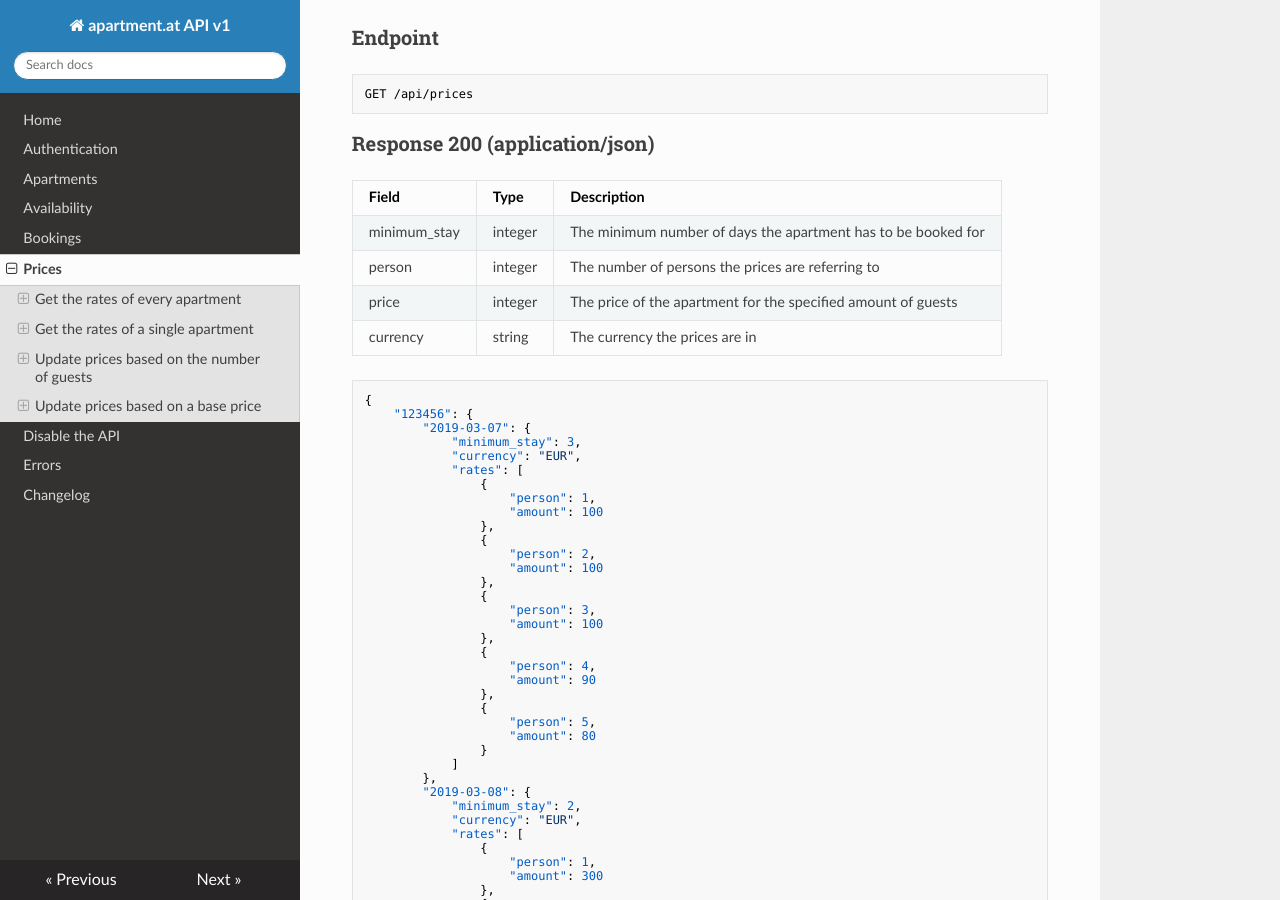
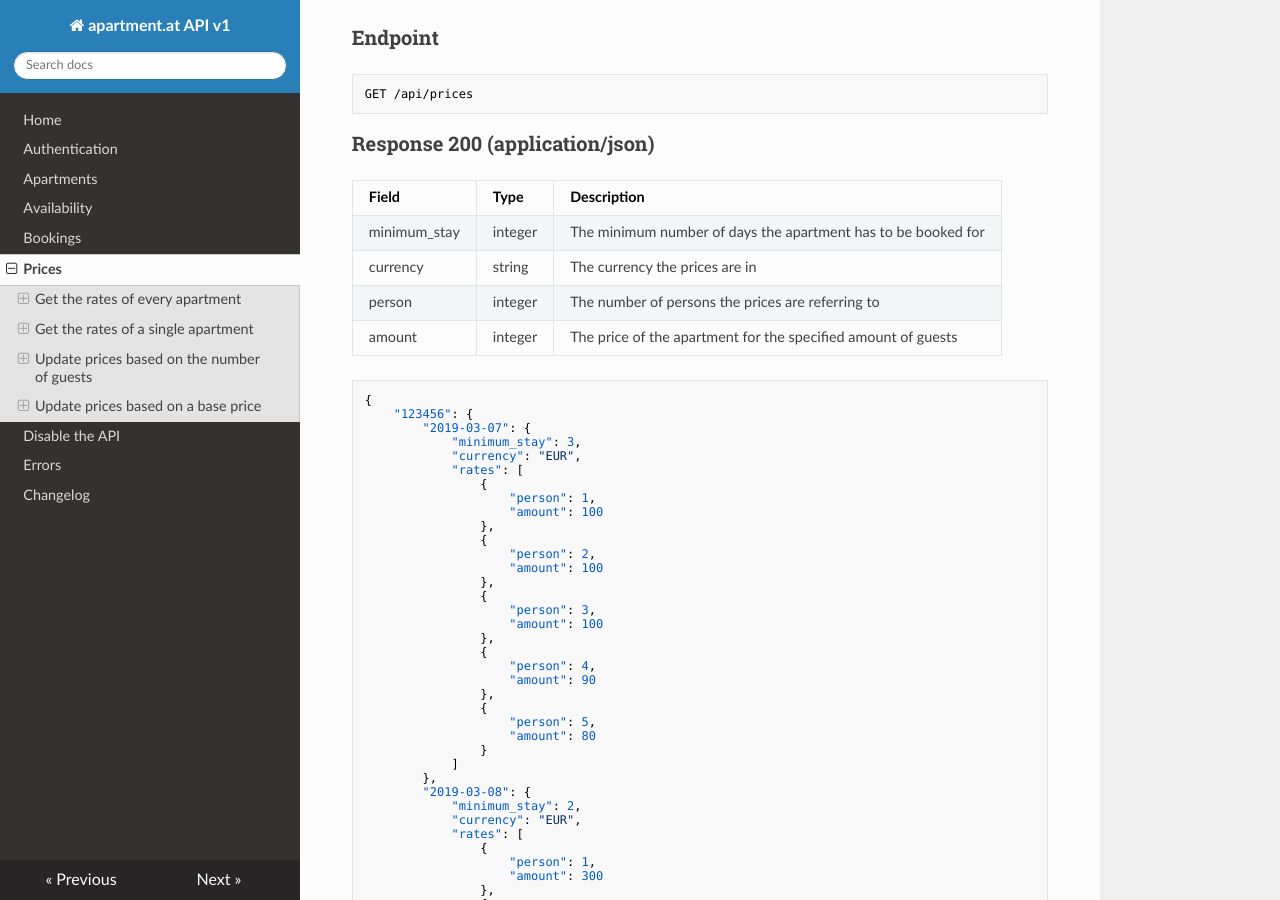
Before and after one commit to ApartmentAT/aat-api-docs, an MkDocs documentation site: the page built from docs/prices.md, in a window 1280 px wide and 900 px high, scrolled down 312 px. Built offline with MkDocs 1.6.1, drawn with Linux system fonts in a browser that asks for light colours; nearby versions of some CDN libraries; old or Windows-style settings are respelled for this version of MkDocs; some of the changed text lies outside the part shown.

Commit message:
Get rates response fix

````diff
--- a/docs/prices.md
+++ b/docs/prices.md
@@ -16,9 +16,9 @@ GET /api/prices
 Field | Type | Description
 ------|------|-------------
 minimum_stay | integer | The minimum number of days the apartment has to be booked for
+currency | string | The currency the prices are in
 person | integer | The number of persons the prices are referring to
-price | integer | The price of the apartment for the specified amount of guests
-currency | string | The currency the prices are in
+amount | integer | The price of the apartment for the specified amount of guests
 
 ```json
 {
@@ -149,9 +149,9 @@ GET /api/prices/{apartment_number}
 Field | Type | Description
 ------|------|-------------
 minimum_stay | integer | The minimum number of days the apartment has to be booked for
+currency | string | The currency the prices are in
 person | integer | The number of persons the prices are referring to
-price | integer | The price of the apartment for the specified amount of guests
-currency | string | The currency the prices are in
+amount | integer | The price of the apartment for the specified amount of guests
 
 ```json
 {
````
